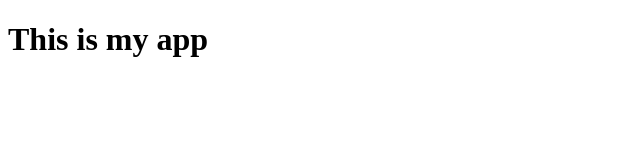
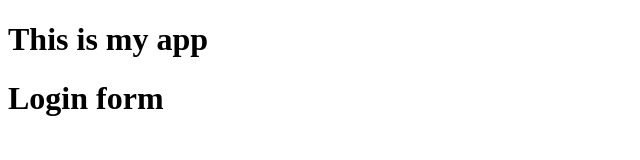
Before and after one commit to BikashxSingh/myappsample, a plain HTML site: page index.html in a window 1280 px wide. Shown: the whole page, without its empty margins (0-640 px from the left). Drawn offline with Linux system fonts and the light colour scheme.

Commit message:
login form

```diff
--- a/index.html
+++ b/index.html
@@ -8,5 +8,6 @@
 </head>
 <body>
    <h1> This is my app</h1>
+   <h1>Login form</h1>
 </body>
 </html>
```
Also changed, not shown: login.html (added, +1 -0 lines).
